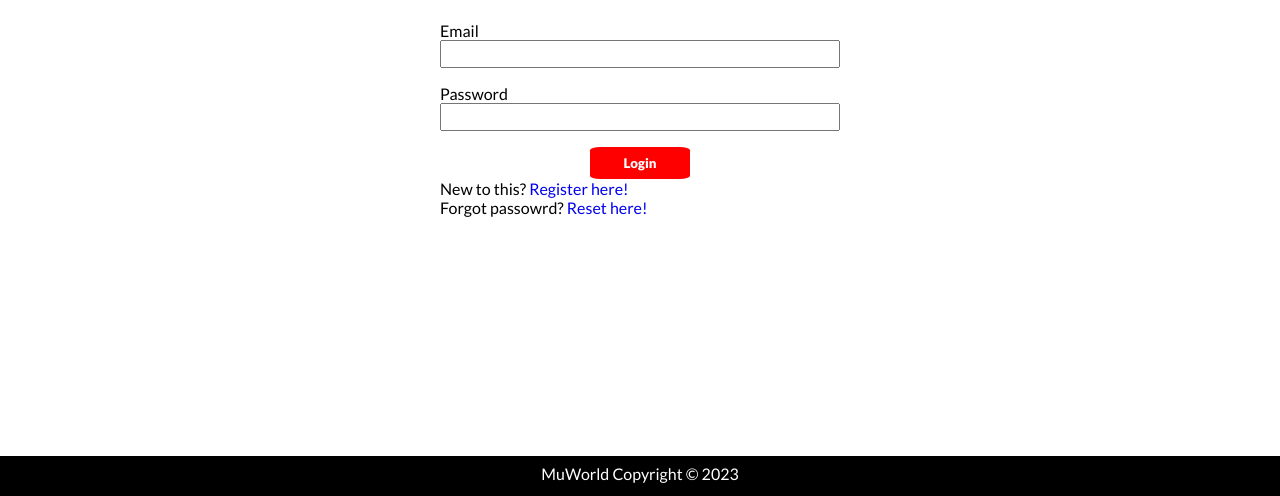
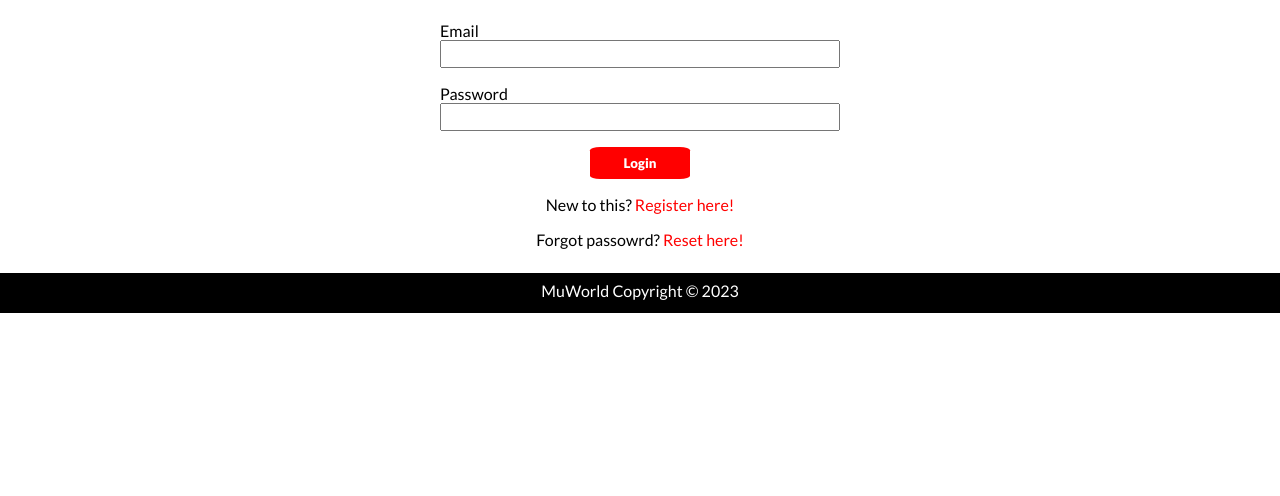
Before and after one commit to agengwan96/FT6, a website: page index.html in a window 1280 px wide. Shown: the part 304-800 px from the top of the page. Drawn offline with Linux system fonts and the light colour scheme.

Commit message:
did styling for register/login/reset para

```diff
--- a/index.html
+++ b/index.html
@@ -31,11 +31,11 @@
             <input required type="password" name="password" id="passwordTextField"/>
             <input class="login" type="submit" value="Login"/>
           </form>
-          <p> New to this?
-            <a href="./pages/staff_register.html">Register here!</a>
+          <p class="reg__para"> New to this?
+            <a class="red" href="./pages/staff_register.html">Register here!</a>
           </p>
-          <p> Forgot passowrd?
-            <a href="#">Reset here!</a>
+          <p class="reset__para"> Forgot passowrd?
+            <a class="red" href="#">Reset here!</a>
           </p>
         </div>
       </section>
--- a/style.css
+++ b/style.css
@@ -186,6 +186,11 @@ input{
   border-radius: 10%;
 }
 
+.reg__para, .reset__para, .alr__para{
+  text-align: center;
+  margin-top: 16px;
+}
+
 /*
   DASHBOARD
 */
@@ -249,7 +254,7 @@ footer{
   bottom: 0;
   background-color: black;
   height: 40px;
-  margin-top:auto;
+  margin-top: 24px;
 }
 
 .footer__text{
```
Also changed, not shown: pages/staff_register.html (+2 -2 lines).
